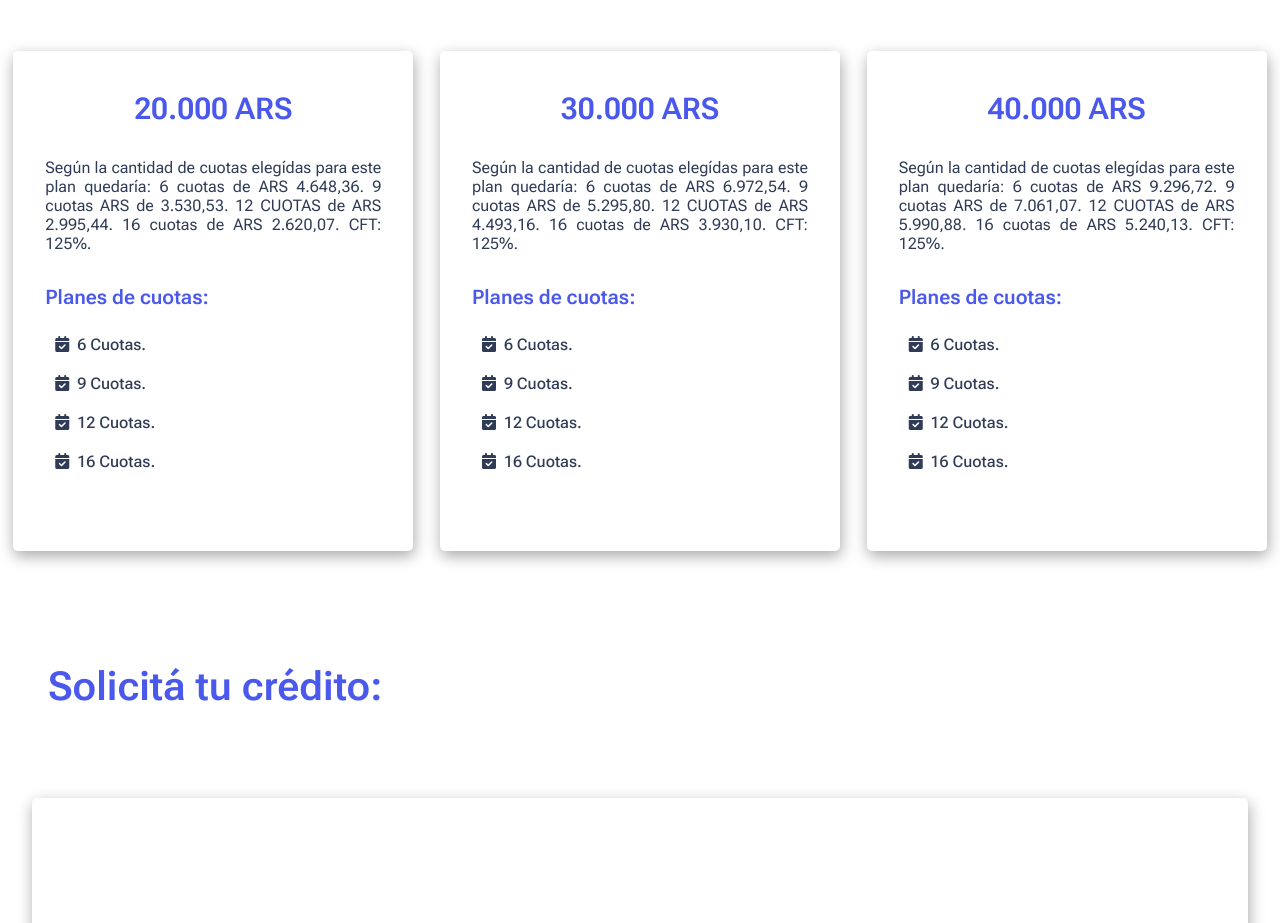
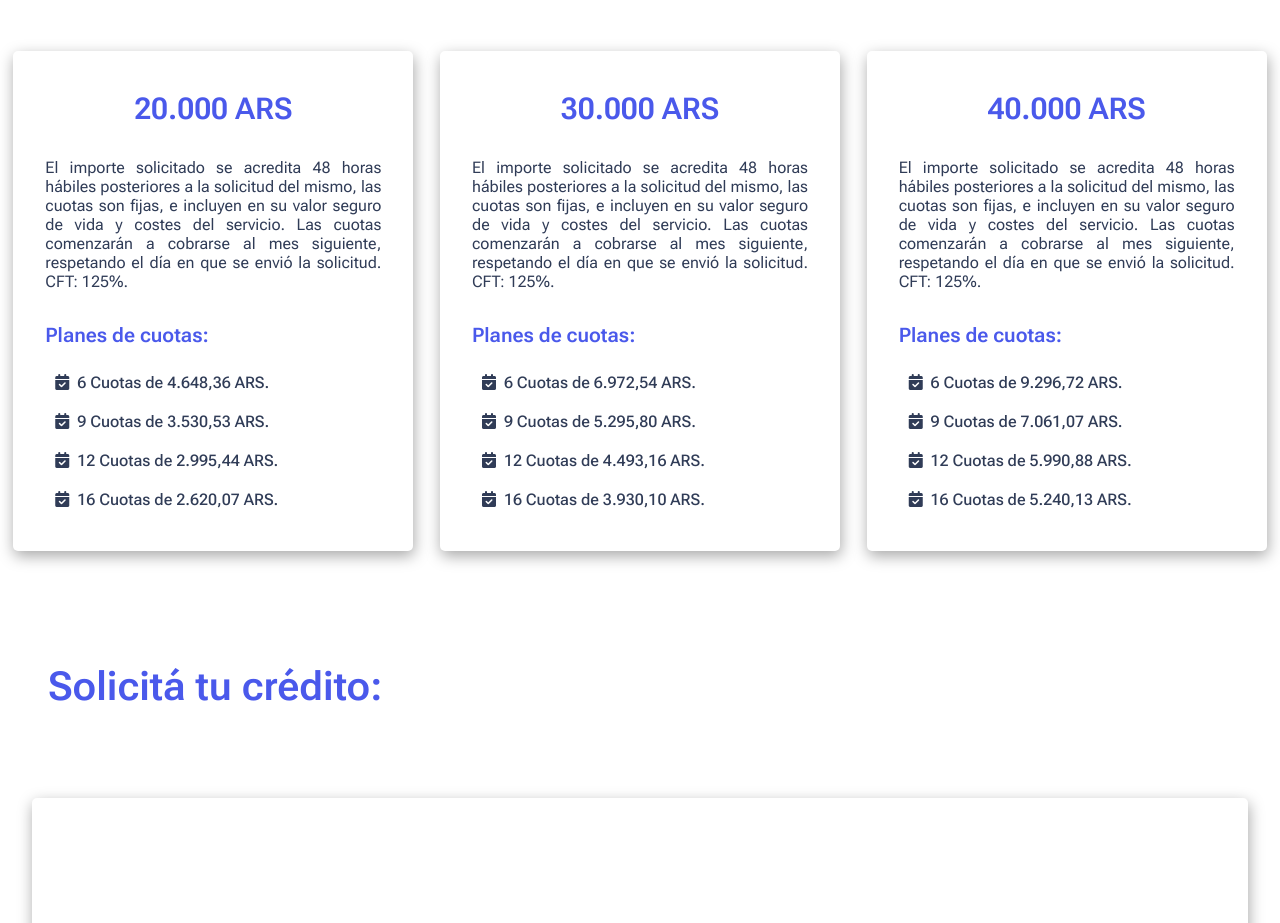
Before and after one commit to gabrielhnarias/entrgable-coder, a website: page index.html in a window 1280 px wide. Shown: the part 900-1823 px from the top of the page. Drawn offline with nearby package versions, Linux system fonts and the light colour scheme.

Commit message:
four commit

```diff
--- a/index.html
+++ b/index.html
@@ -49,35 +49,35 @@
             <section class="seccion1">
                 <article class="seccion1__articulo" data-aos="fade-up-right">
                     <h2 class="seccion1__titulo">20.000 ARS</h2>
-                    <p class="seccion1__articulo-p1">Según la cantidad de cuotas elegídas para este plan quedaría: 6 cuotas de ARS 4.648,36. 9 cuotas ARS de 3.530,53. 12 CUOTAS de ARS 2.995,44. 16 cuotas de ARS 2.620,07. CFT: 125%.</p>
+                    <p class="seccion1__articulo-p1">El importe solicitado se acredita 48 horas hábiles posteriores a la solicitud del mismo, las cuotas son fijas, e incluyen en su valor seguro de vida y costes del servicio. Las cuotas comenzarán a cobrarse al mes siguiente, respetando el día en que se envió la solicitud. CFT: 125%.</p>
                     <p class="seccion1__articulo-p2">Planes de cuotas:</p>
                     <ul class="seccion1__articulo__ul">
-                        <li class="seccion1__articulo__ul-li"><i class="fa-solid fa-calendar-check"></i> 6 Cuotas.</li>
-                        <li class="seccion1__articulo__ul-li"><i class="fa-solid fa-calendar-check"></i> 9 Cuotas.</li>
-                        <li class="seccion1__articulo__ul-li"><i class="fa-solid fa-calendar-check"></i> 12 Cuotas.</li>
-                        <li class="seccion1__articulo__ul-li"><i class="fa-solid fa-calendar-check"></i> 16 Cuotas.</li>
+                        <li class="seccion1__articulo__ul-li"><i class="fa-solid fa-calendar-check"></i> 6 Cuotas de 4.648,36 ARS.</li>
+                        <li class="seccion1__articulo__ul-li"><i class="fa-solid fa-calendar-check"></i> 9 Cuotas de 3.530,53 ARS.</li>
+                        <li class="seccion1__articulo__ul-li"><i class="fa-solid fa-calendar-check"></i> 12 Cuotas de 2.995,44 ARS.</li>
+                        <li class="seccion1__articulo__ul-li"><i class="fa-solid fa-calendar-check"></i> 16 Cuotas de 2.620,07 ARS.</li>
                     </ul>
                 </article>
                 <article class="seccion1__articulo" data-aos="fade-up">
                     <h2 class="seccion1__titulo">30.000 ARS</h2>
-                    <p class="seccion1__articulo-p1">Según la cantidad de cuotas elegídas para este plan quedaría: 6 cuotas de ARS 6.972,54. 9 cuotas ARS de 5.295,80. 12 CUOTAS de ARS 4.493,16. 16 cuotas de ARS 3.930,10. CFT: 125%.</p>
+                    <p class="seccion1__articulo-p1">El importe solicitado se acredita 48 horas hábiles posteriores a la solicitud del mismo, las cuotas son fijas, e incluyen en su valor seguro de vida y costes del servicio. Las cuotas comenzarán a cobrarse al mes siguiente, respetando el día en que se envió la solicitud. CFT: 125%.</p>
                     <p class="seccion1__articulo-p2">Planes de cuotas:</p>
                     <ul class="seccion1__articulo__ul">
-                        <li class="seccion1__articulo__ul-li"><i class="fa-solid fa-calendar-check"></i> 6 Cuotas.</li>
-                        <li class="seccion1__articulo__ul-li"><i class="fa-solid fa-calendar-check"></i> 9 Cuotas.</li>
-                        <li class="seccion1__articulo__ul-li"><i class="fa-solid fa-calendar-check"></i> 12 Cuotas.</li>
-                        <li class="seccion1__articulo__ul-li"><i class="fa-solid fa-calendar-check"></i> 16 Cuotas.</li>
+                        <li class="seccion1__articulo__ul-li"><i class="fa-solid fa-calendar-check"></i> 6 Cuotas de 6.972,54 ARS.</li>
+                        <li class="seccion1__articulo__ul-li"><i class="fa-solid fa-calendar-check"></i> 9 Cuotas de 5.295,80 ARS.</li>
+                        <li class="seccion1__articulo__ul-li"><i class="fa-solid fa-calendar-check"></i> 12 Cuotas de 4.493,16 ARS.</li>
+                        <li class="seccion1__articulo__ul-li"><i class="fa-solid fa-calendar-check"></i> 16 Cuotas de 3.930,10 ARS.</li>
                     </ul>
                 </article>
                 <article class="seccion1__articulo" data-aos="fade-up-left">
                     <h2 class="seccion1__titulo">40.000 ARS</h2>
-                    <p class="seccion1__articulo-p1">Según la cantidad de cuotas elegídas para este plan quedaría: 6 cuotas de ARS 9.296,72. 9 cuotas ARS de 7.061,07. 12 CUOTAS de ARS 5.990,88. 16 cuotas de ARS 5.240,13. CFT: 125%.</p>
+                    <p class="seccion1__articulo-p1">El importe solicitado se acredita 48 horas hábiles posteriores a la solicitud del mismo, las cuotas son fijas, e incluyen en su valor seguro de vida y costes del servicio. Las cuotas comenzarán a cobrarse al mes siguiente, respetando el día en que se envió la solicitud. CFT: 125%.</p>
                     <p class="seccion1__articulo-p2">Planes de cuotas:</p>
                     <ul class="seccion1__articulo__ul">
-                        <li class="seccion1__articulo__ul-li"><i class="fa-solid fa-calendar-check"></i> 6 Cuotas.</li>
-                        <li class="seccion1__articulo__ul-li"><i class="fa-solid fa-calendar-check"></i> 9 Cuotas.</li>
-                        <li class="seccion1__articulo__ul-li"><i class="fa-solid fa-calendar-check"></i> 12 Cuotas.</li>
-                        <li class="seccion1__articulo__ul-li"><i class="fa-solid fa-calendar-check"></i> 16 Cuotas.</li>
+                        <li class="seccion1__articulo__ul-li"><i class="fa-solid fa-calendar-check"></i> 6 Cuotas de 9.296,72 ARS.</li>
+                        <li class="seccion1__articulo__ul-li"><i class="fa-solid fa-calendar-check"></i> 9 Cuotas de 7.061,07 ARS.</li>
+                        <li class="seccion1__articulo__ul-li"><i class="fa-solid fa-calendar-check"></i> 12 Cuotas de 5.990,88 ARS.</li>
+                        <li class="seccion1__articulo__ul-li"><i class="fa-solid fa-calendar-check"></i> 16 Cuotas de 5.240,13 ARS.</li>
                     </ul>
                 </article>
             </section>
```
